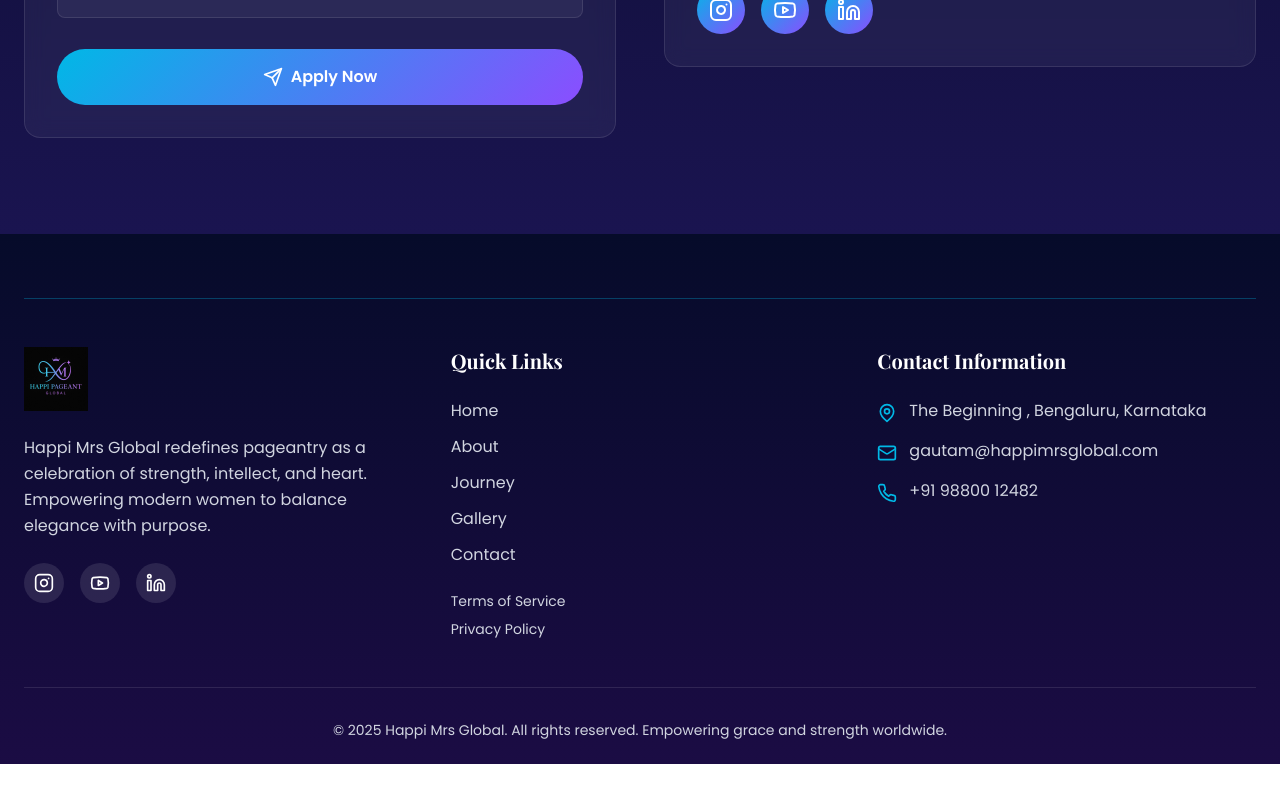
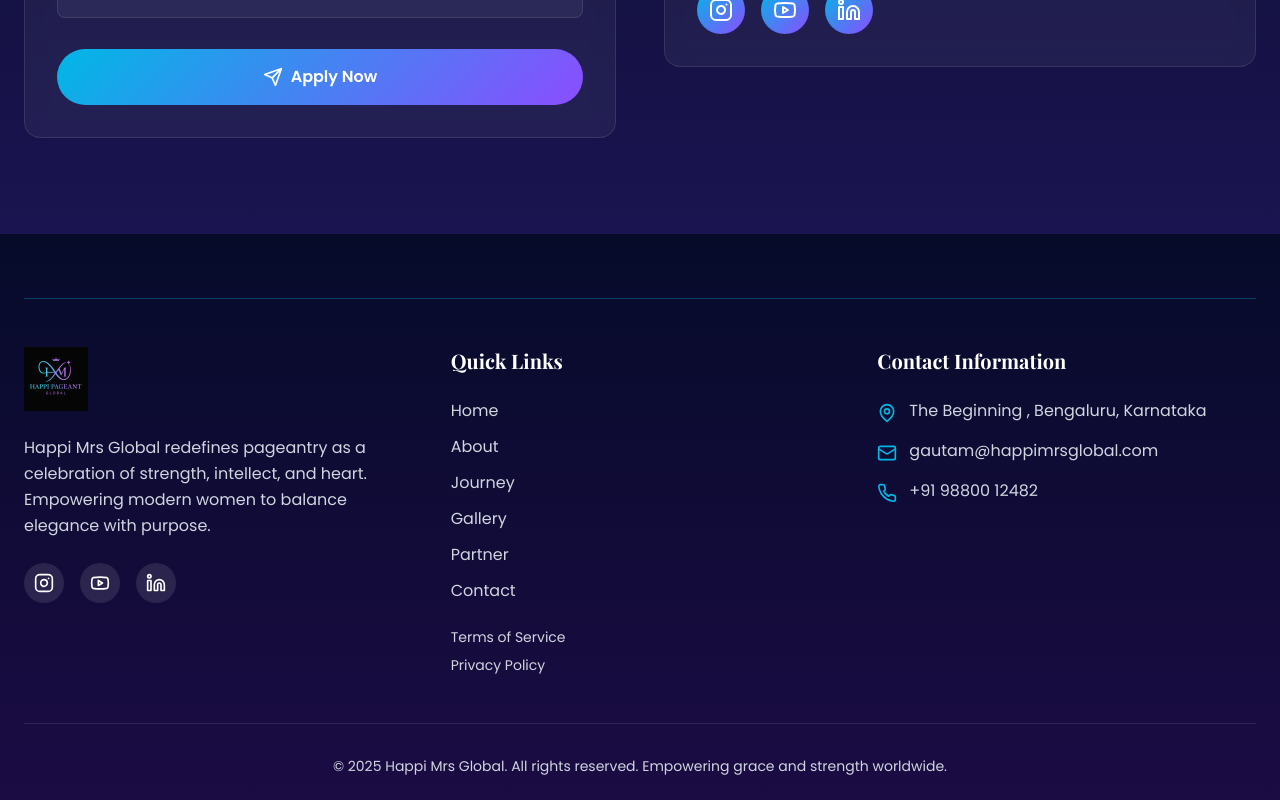
Before and after one commit to Indumathisivakumar/happi-pageant--mrs-site, a React (Vite) app: page / in a window 1280 px wide. Shown: the part 7483-8283 px from the top of the page. Before the commit the page ends 8247 px from the top, so only its background shows below. Built offline with nearby package versions, Linux system fonts and the light colour scheme.

Commit message:
Updated Footer.tsx

```diff
--- a/src/components/Footer.tsx
+++ b/src/components/Footer.tsx
@@ -1,7 +1,7 @@
 import { Instagram, Youtube, Linkedin, Mail, Phone, MapPin } from 'lucide-react';
 
 const Footer = () => {
-  const quickLinks = ['Home', 'About', 'Journey',  'Gallery', 'Contact'];
+  const quickLinks = ['Home', 'About', 'Journey',  'Gallery','Partner',  'Contact'];
   const legalLinks = ['Terms of Service', 'Privacy Policy'];
 
   return (
```
